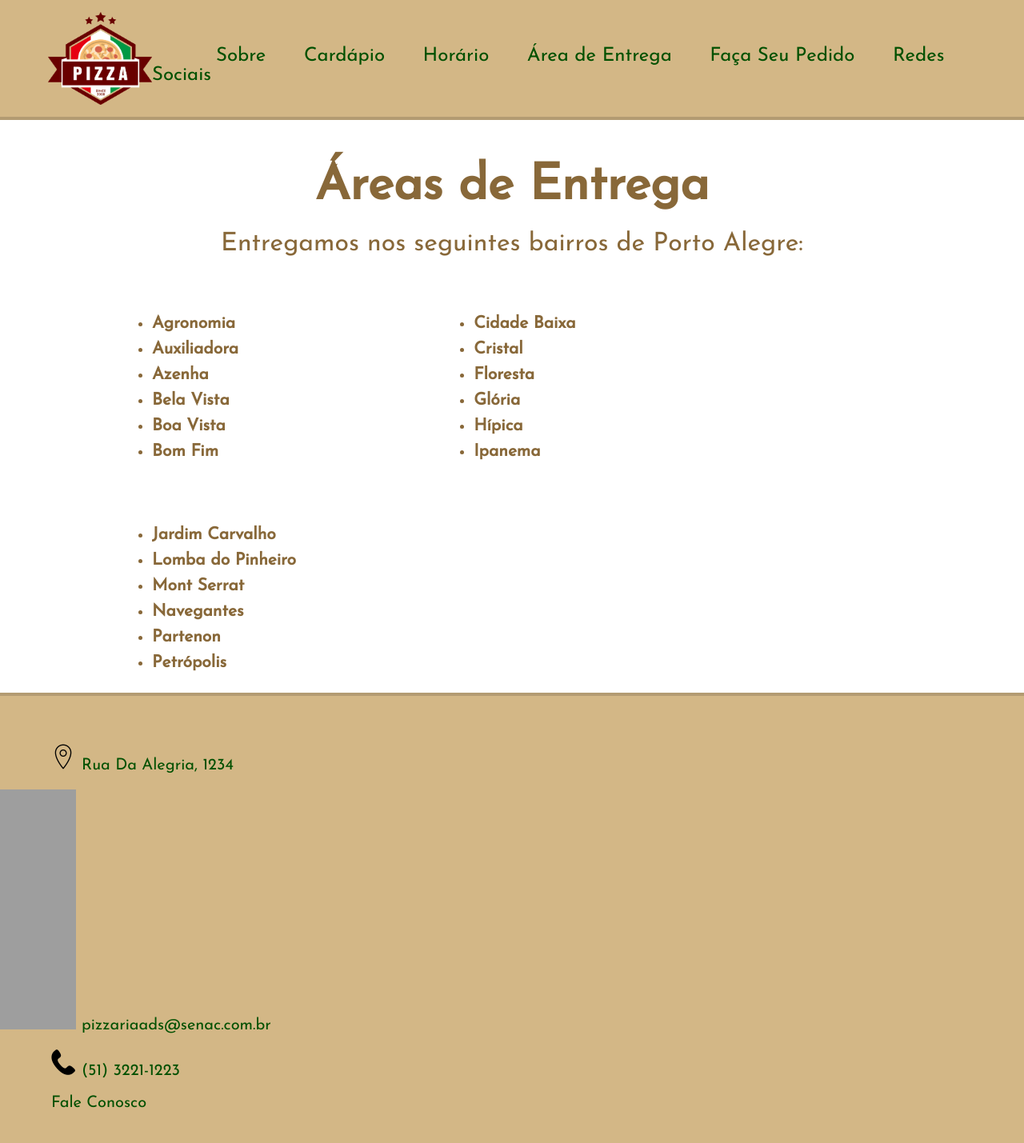
After one commit to Vantoss/Programacao-Web, a PHP site: page /areadeentrega.html in a window 1280 px wide. The commit adds this page. Shown: the whole page at 80% size. Run offline with PHP 8.4, Linux system fonts and the light colour scheme.

Commit message:
area de entrega e update css
área de entrega + css

*arrumar a lista (alinhar no centro sem usar margin)
*tirar a img do comentário

```diff
--- /dev/null
+++ b/areadeentrega.html
@@ -0,0 +1,66 @@
+<!DOCTYPE html>
+<html lang="pt-br">
+<head>
+    <meta charset="UTF-8">
+    <meta http-equiv="X-UA-Compatible" content="IE=edge">
+    <meta name="viewport" content="width=device-width, initial-scale=1.0">
+    <link rel="stylesheet" href="copiaecola.css">
+    <title>Documento teste</title>
+</head>
+
+<body>
+
+    <div class="topo">
+        <img src="logopizza.png" alt="Logo da Pizzaria">
+        <nav>
+            <a class="img" href="logopizza.png"></a>
+            <a href="">Sobre</a>
+            <a href="">Cardápio</a>
+            <a href="">Horário</a>
+            <a href="">Área de Entrega</a>
+            <a href="">Faça Seu Pedido</a>
+            <a href="">Redes Sociais</a>
+        </nav>
+    </div>
+
+    <section>
+        <h1>Áreas de Entrega</h1>
+        <p>Entregamos nos seguintes bairros de Porto Alegre:</p>
+        <ul class="bairros1">
+            <li>Agronomia</li>
+            <li>Auxiliadora</li>
+            <li>Azenha</li>
+            <li>Bela Vista</li>
+            <li>Boa Vista</li>
+            <li>Bom Fim</li>
+        </ul>
+        <ul class="bairros2">
+            <li>Cidade Baixa</li>
+            <li>Cristal</li>
+            <li>Floresta</li>
+            <li>Glória</li>
+            <li>Hípica</li>
+            <li>Ipanema</li>
+        </ul>
+        <ul class="bairros3">
+            <li>Jardim Carvalho</li>
+            <li>Lomba do Pinheiro</li>
+            <li>Mont Serrat</li>
+            <li>Navegantes</li>
+            <li>Partenon</li>
+            <li>Petrópolis</li>
+        </ul>
+        <!--<img src="mapa.png" alt="Mapa Rio Grande do Sul" width="900px">-->
+    </section>
+
+    <footer class="rodapé">
+        <ul>
+            <li class="mapimg">Rua Da Alegria, 1234</li>
+            <li class="emailimg">pizzariaads@senac.com.br</li>
+            <li class="teleimg">(51) 3221-1223</li>
+        </ul>
+        <a href="#">Fale Conosco</a>
+    </footer>
+</body>
+
+</html>
--- a/copiaecola.css
+++ b/copiaecola.css
@@ -64,15 +64,29 @@ nav{
     list-style-image: url(tele.png);
 }
 h1{
-    font-size:65px;
+    font-size:62px;
     text-align:center;
+    font-weight:bold;
     font-family: 'Josefin Sans', sans-serif;
     line-height: 40px;
     margin-top: 5%;
+    color:#886839
 }
 p{
-    font-size:35px;
+    color:#886839;
+    font-size:32px;
     text-align:center;
     font-family: 'Josefin Sans', sans-serif;
     line-height: 0px;
 }
+.bairros1, .bairros2, .bairros3{
+    font-size:21px;
+    color: #886839;
+    font-weight: bold;
+    line-height:32px;
+    font-family: 'Josefin Sans', sans-serif;
+    display: inline-block;
+    margin-left: 150px;
+    margin-right: 100px;
+    margin-top:4%;
+}
```
